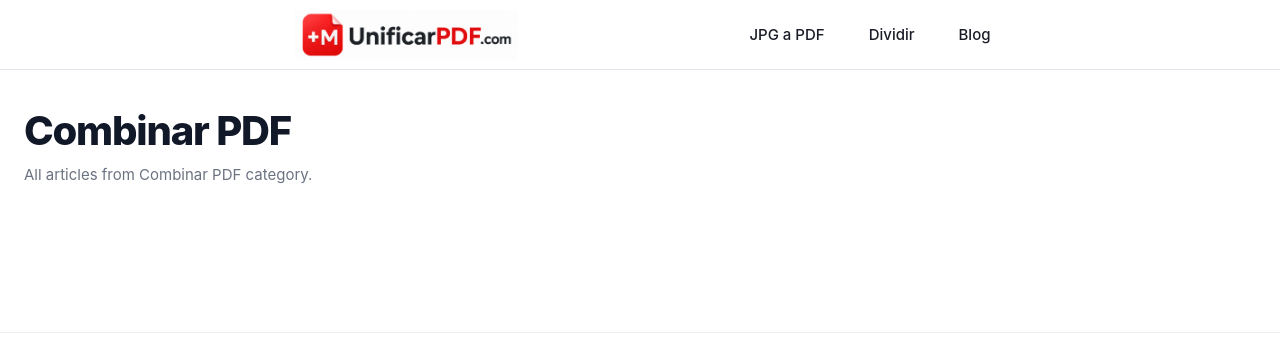
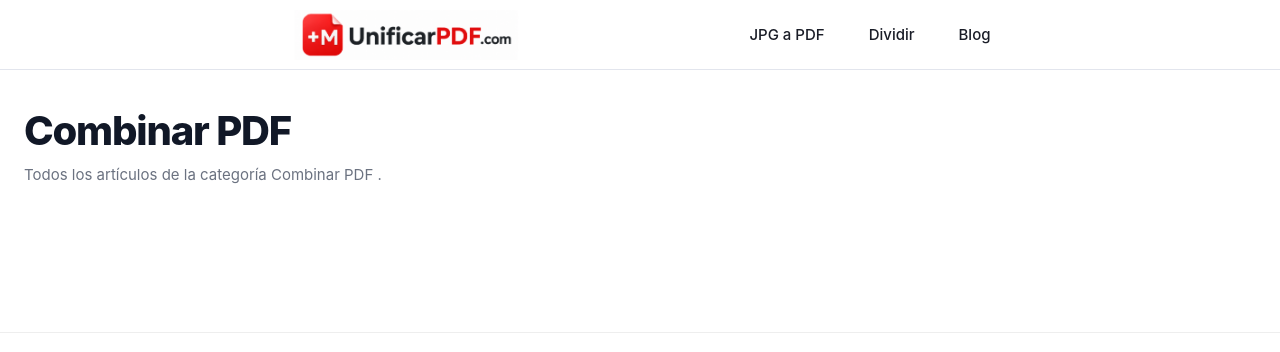
Before and after one commit to rforrupesh/pdf, a Jekyll site: the page built from category/combinar-pdf/index.md, in a window 1280 px wide. Shown: the top 352 px of the page. Built offline with Jekyll 4.4.1, drawn with Linux system fonts in a browser that asks for light colours.

Commit message:
Update category.html

```diff
--- a/_layouts/category.html
+++ b/_layouts/category.html
@@ -6,7 +6,7 @@
   <div class="blogpage-hero">
     <h1>{{ page.title }}</h1>
     <p>
-      All articles from {{ page.title }} category.
+      Todos los artículos de la categoría {{ page.title }} .
     </p>
   </div>
 
@@ -17,7 +17,7 @@
       <article class="blogpage-card">
         <a href="{{ post.url | relative_url }}" class="blogpage-thumb">
           <img
-            src="{{ post.thumbnail | default:'/assets/default-tool.webp' | relative_url }}"
+            src="{{ post.thumbnail | default:'/assets/img/unit.png' | relative_url }}"
             alt="{{ post.title }}"
             loading="lazy">
         </a>
```
